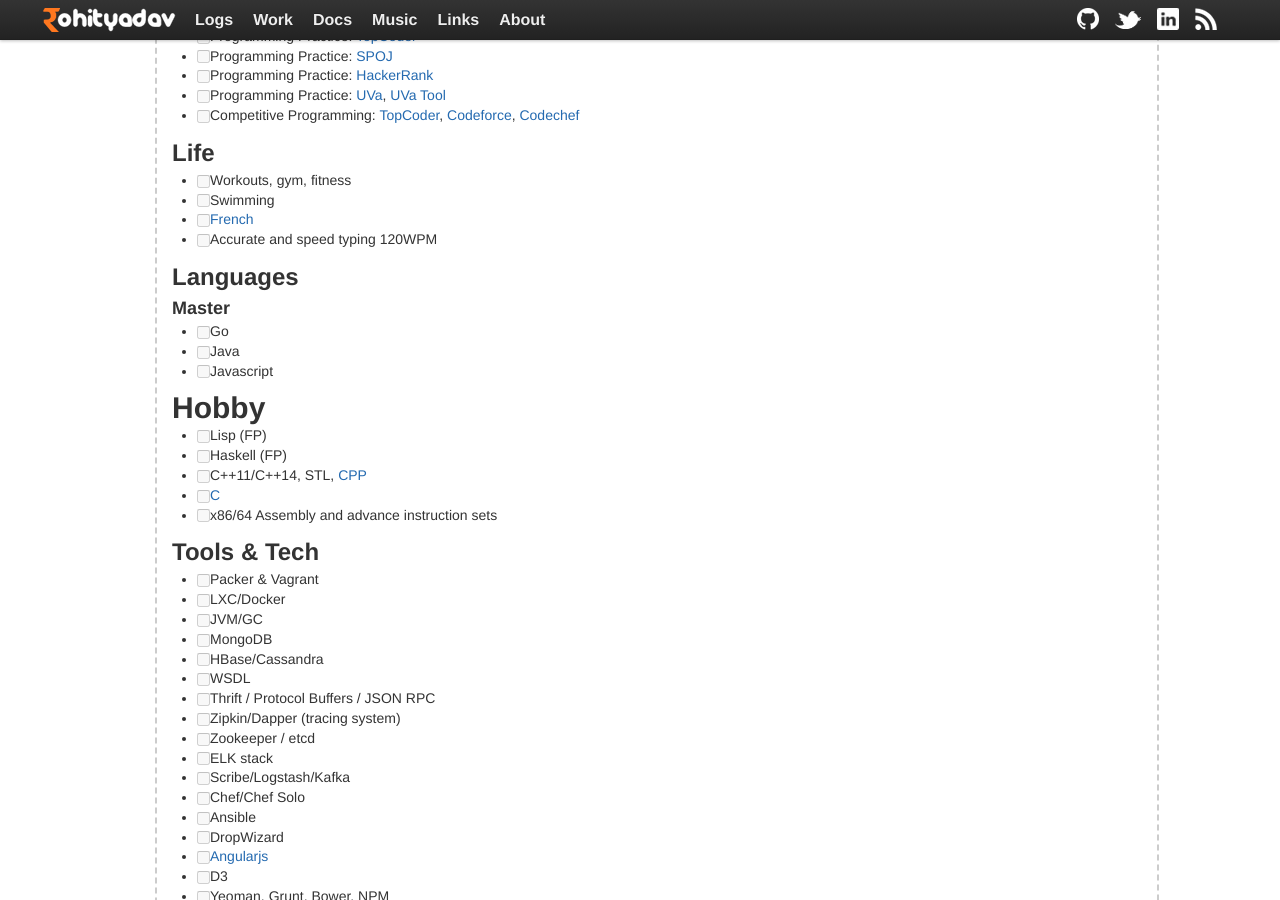
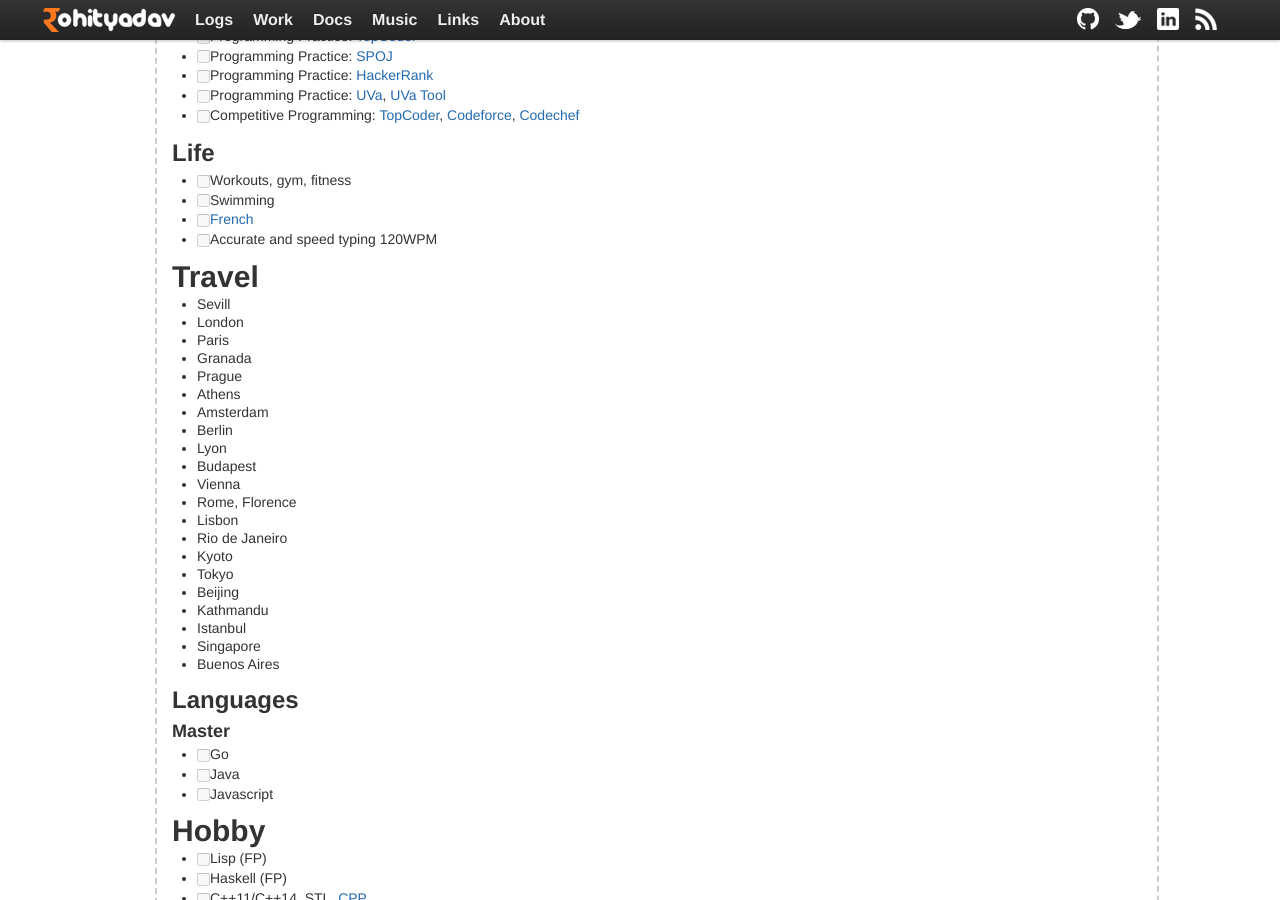
Before and after one commit to rohityadavcloud/rohityadavcloud.github.io, a Jekyll site: the page built from kaizen/index.markdown, in a window 1280 px wide and 900 px high, scrolled down 284 px. Built offline with Jekyll 4.4.1, drawn with Linux system fonts in a browser that asks for light colours.

Commit message:
kaizen: should travel more

```diff
--- a/kaizen/index.markdown
+++ b/kaizen/index.markdown
@@ -25,6 +25,30 @@
 - [ ] Swimming
 - [ ] [French](http://www.duolingo.com/skill/fr/Basics-2/1)
 - [ ] Accurate and speed typing 120WPM
+
+# Travel
+
+- Sevill
+- London
+- Paris
+- Granada
+- Prague
+- Athens
+- Amsterdam
+- Berlin
+- Lyon
+- Budapest
+- Vienna
+- Rome, Florence
+- Lisbon
+- Rio de Janeiro
+- Kyoto
+- Tokyo
+- Beijing
+- Kathmandu
+- Istanbul
+- Singapore
+- Buenos Aires
 
 ## Languages
 
```
